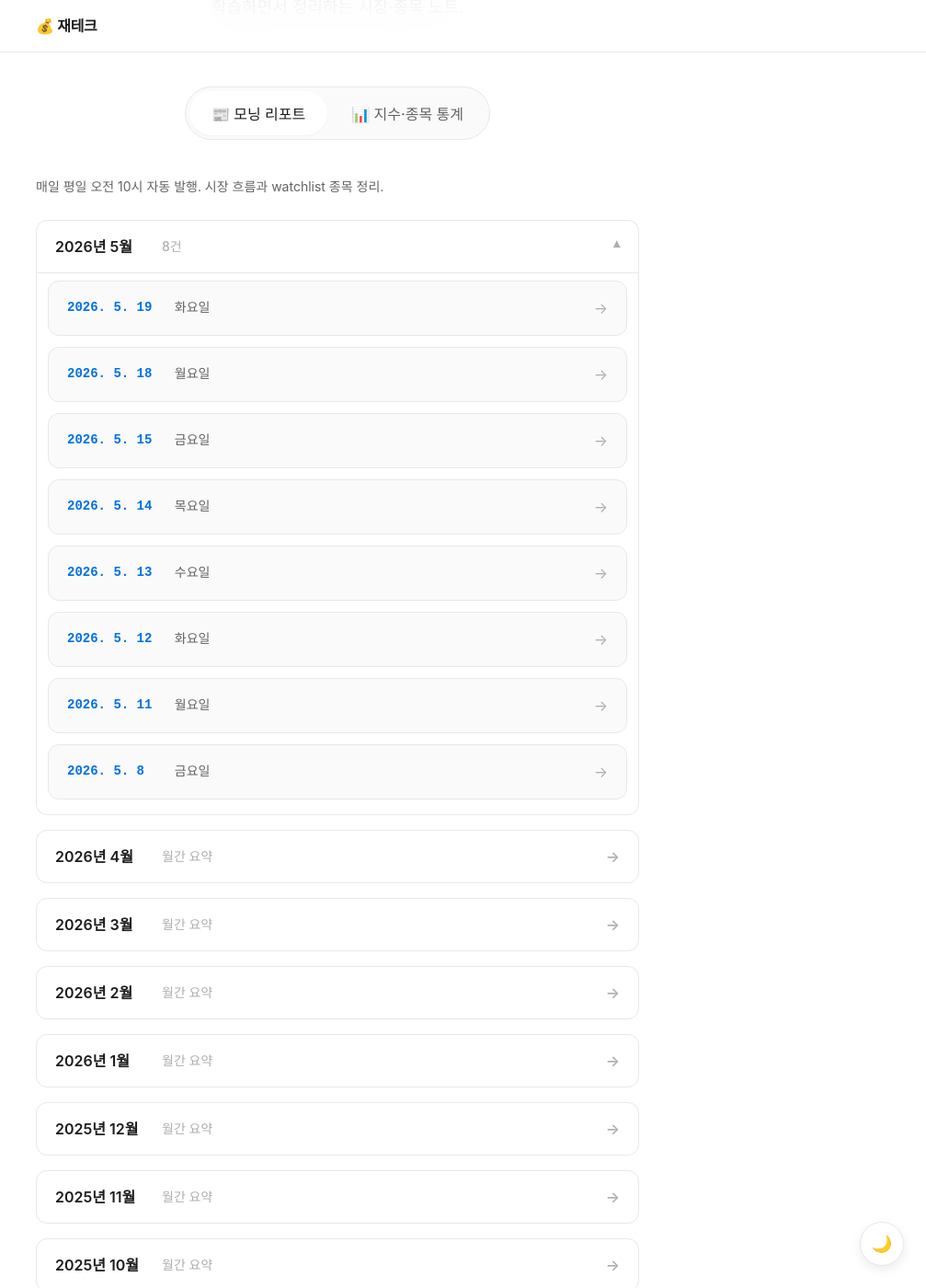
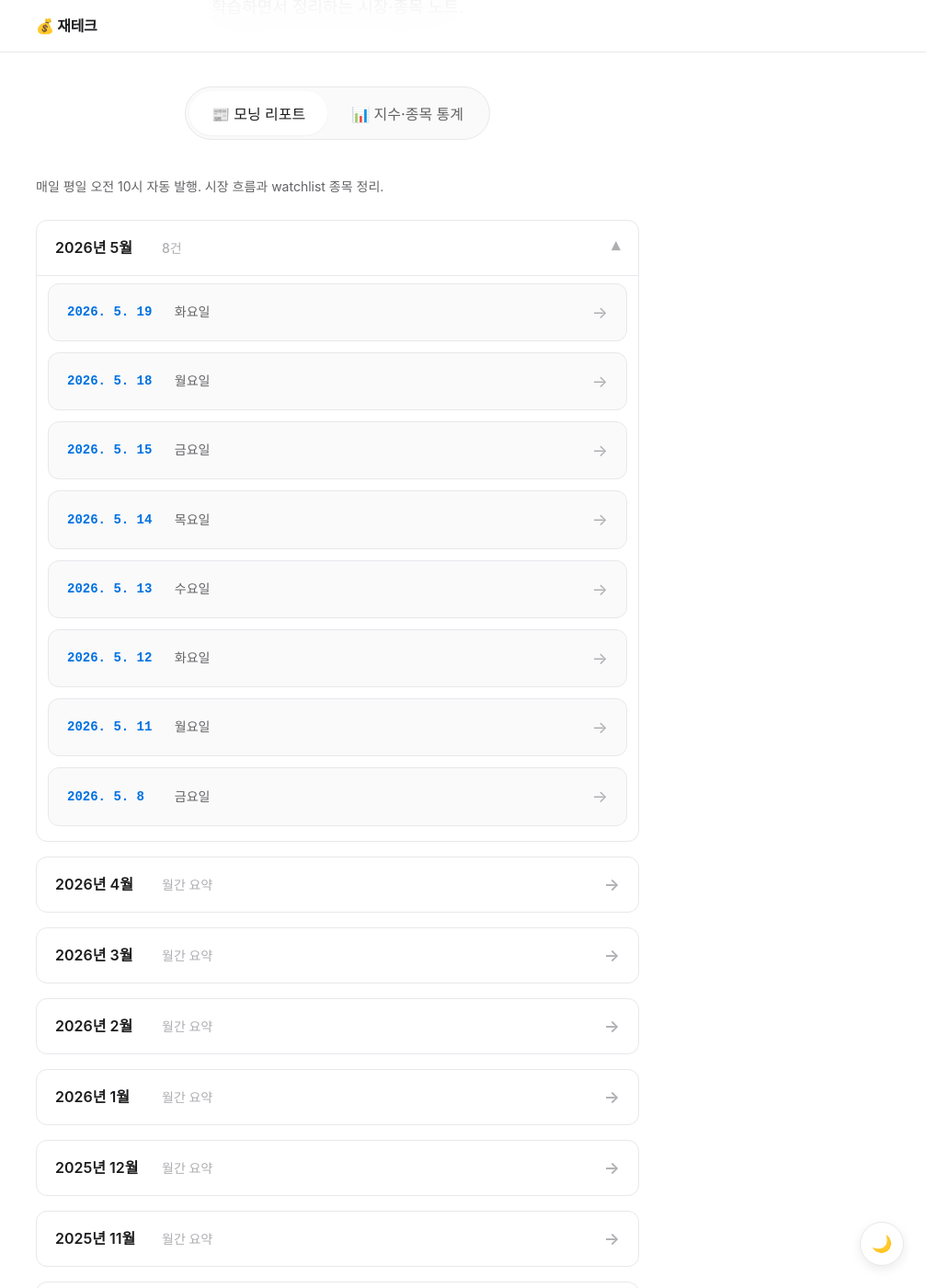
Before and after one commit to jinyeung0618/morning-report, a Jekyll site: the page built from index.md, in a window 1280 px wide and 1400 px high, scrolled down 250 px. Shown: the whole window at 92% size, without its empty margins (273-1280 px from the left). Built offline with Jekyll 4.4.1, drawn with Linux system fonts in a browser that asks for light colours.

Commit message:
Bump toggle/list icon sizes: text-sm/base → text-lg
- .month-chevron (▾ in toggle header): sm → lg
- .report-list .arrow (→ inside open toggle): base → lg
- .report-month--standalone .month-arrow (→ standalone card): base → lg

All toggle/list arrows/chevrons now unified at text-lg for visibility.

Co-Authored-By: Claude Opus 4.7 (1M context) <noreply@anthropic.com>

```diff
--- a/assets/css/style.css
+++ b/assets/css/style.css
@@ -715,7 +715,7 @@ hr {
 .report-month .month-chevron {
   margin-left: auto;
   color: var(--text-tertiary);
-  font-size: var(--text-sm);
+  font-size: var(--text-lg);
   transition: transform var(--duration-normal) var(--easing-default);
 }
 
@@ -751,7 +751,7 @@ hr {
 .report-month--standalone .month-arrow {
   margin-left: auto;
   color: var(--text-tertiary);
-  font-size: var(--text-base);
+  font-size: var(--text-lg);
   transition: transform var(--duration-normal) var(--easing-default),
               color var(--duration-normal) var(--easing-default);
 }
@@ -832,7 +832,7 @@ hr {
 .report-list .arrow {
   margin-left: auto;
   color: var(--text-tertiary);
-  font-size: var(--text-base);
+  font-size: var(--text-lg);
   transition: transform var(--duration-normal) var(--easing-default),
               color var(--duration-normal) var(--easing-default);
 }
```
